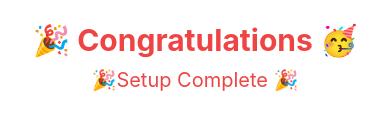
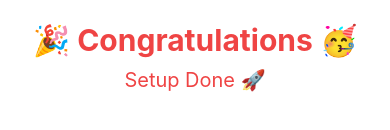
Before and after one commit to ctc-casa-ios/ios-app, a React Native app: screen /OnBoardScreen in a window 390 px wide. Shown: the part 424-554 px from the top of the page. Built offline with nearby package versions, Linux system fonts and the light colour scheme.

Commit message:
Onboarding Commit

```diff
--- a/src/screens/OnBoardScreen.tsx
+++ b/src/screens/OnBoardScreen.tsx
@@ -13,7 +13,7 @@ function OnBoardScreen() {
       style={tw`w-25 h-25 mb-5`}
     />
     <Text style={tw`text-red-500 text-3xl font-bold`}>🎉 Congratulations 🥳</Text>
-    <Text style={tw`text-red-500 text-xl mt-2`}>🎉Setup Complete 🎉</Text>
+    <Text style={tw`text-red-500 text-xl mt-2`}>Setup Done 🚀</Text>
     </View>
 
   );
```
